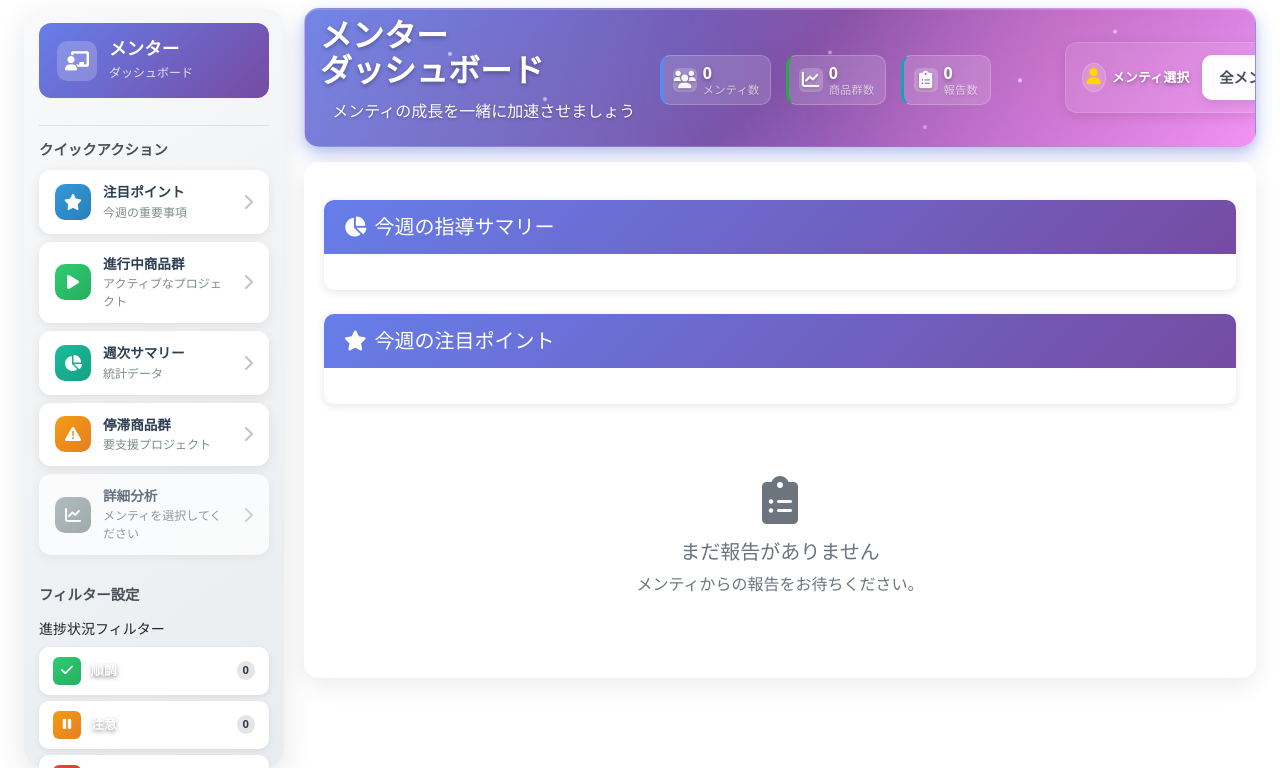
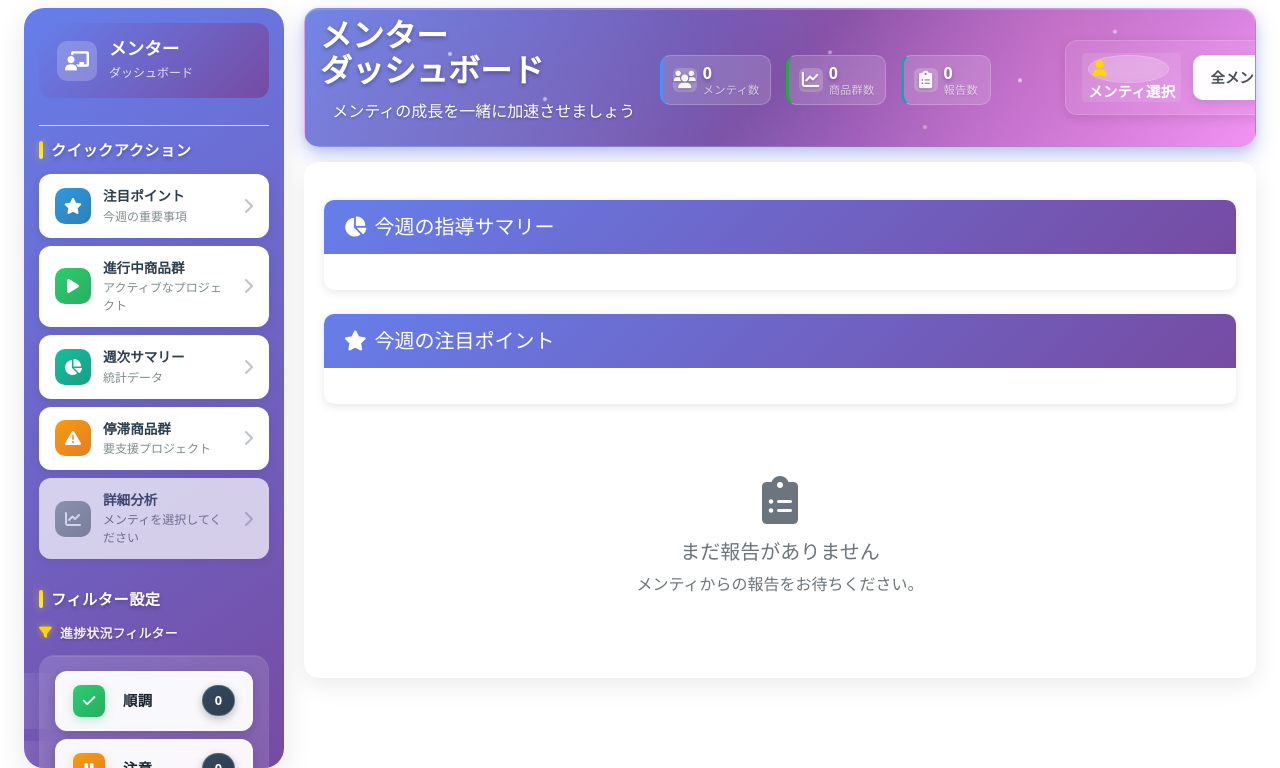
Before and after one commit to k-mizu17009/MentorTrack, a Python web app: template templates/mentor_dashboard.html in a window 1280 px wide. Shown: the part 56-824 px from the top of the page. Run offline with Jinja, Linux system fonts and the light colour scheme; the template is opened without the code that fills it, so the values that code supplies are empty.

Commit message:
feat: メンターダッシュボード大幅リニューアル
🎨 UI/UX改善:
- ヘッダー3列レイアウト&縦中央配置
- 統計カード再設計(色分けボーダー、フレックス配置)
- サイドバーフィルター視認性改善(背景色修正、テキスト強化)
- レスポンシブ強化(4ブレークポイント対応)

📄 印刷機能実装:
- A4配布資料印刷(ミーティング用)
- 印刷プレビュー(新ウィンドウ、レイアウト確認)
- 白黒印刷対応(進捗状況文字表示)
- 印刷用ヘッダー(日時、メンター名自動挿入)

🔧 技術改善:
- JavaScript構文エラー修正(Jinja2分離、イベントリスナー化)
- フィルター機能安定化(デバッグ強化、手動テスト対応)
- データアクセス最適化(JSON埋め込み方式)
- エラーハンドリング強化(try-catch、詳細ログ)

```diff
--- a/templates/mentor_dashboard.html
+++ b/templates/mentor_dashboard.html
@@ -95,8 +95,10 @@
 
             <!-- 進捗状況フィルター -->
             <div class="mb-3">
-                <label class="form-label small">進捗状況フィルター</label>
-                <div class="progress-filter-buttons">
+                <label class="form-label small filter-section-label">
+                    <i class="fas fa-filter me-2"></i>進捗状況フィルター
+                </label>
+                <div class="progress-filter-buttons enhanced-filter-container">
                     <button class="filter-btn good-filter" onclick="filterByProgressStatus('good')">
                         <div class="filter-icon">
                             <i class="fas fa-check"></i>
@@ -1568,10 +1570,61 @@
 }
 
 .sidebar-title {
-    color: #495057;
-    font-weight: 600;
-    margin-bottom: 12px;
-    font-size: 0.9rem;
+    color: white;
+    font-weight: 700;
+    margin-bottom: 15px;
+    font-size: 0.95rem;
+    text-shadow: 0 2px 4px rgba(0, 0, 0, 0.3);
+    letter-spacing: 0.5px;
+    display: flex;
+    align-items: center;
+    gap: 8px;
+}
+
+.sidebar-title::before {
+    content: '';
+    width: 4px;
+    height: 18px;
+    background: linear-gradient(135deg, #ffd700, #ffed4e);
+    border-radius: 2px;
+    box-shadow: 0 0 8px rgba(255, 215, 0, 0.5);
+}
+
+.filter-section-label {
+    color: rgba(255, 255, 255, 0.9) !important;
+    font-weight: 600 !important;
+    font-size: 0.8rem !important;
+    text-shadow: 0 1px 3px rgba(0, 0, 0, 0.3);
+    margin-bottom: 12px !important;
+    display: flex;
+    align-items: center;
+    letter-spacing: 0.3px;
+}
+
+.filter-section-label i {
+    color: #ffd700;
+    text-shadow: 0 0 6px rgba(255, 215, 0, 0.6);
+}
+
+.enhanced-filter-container {
+    background: rgba(255, 255, 255, 0.05);
+    border-radius: 15px;
+    padding: 15px;
+    border: 1px solid rgba(255, 255, 255, 0.1);
+    backdrop-filter: blur(10px);
+    box-shadow: inset 0 1px 0 rgba(255, 255, 255, 0.1);
+}
+
+.enhanced-filter-container::before {
+    content: '';
+    position: absolute;
+    top: 0;
+    left: 0;
+    right: 0;
+    bottom: 0;
+    background: linear-gradient(135deg, rgba(255, 255, 255, 0.1) 0%, rgba(255, 255, 255, 0.05) 100%);
+    border-radius: 15px;
+    pointer-events: none;
 }
 
 .sidebar-content {
@@ -2023,14 +2076,14 @@
 
 /* モダンサイドバー */
 .modern-sidebar {
-    background: linear-gradient(145deg, #f8f9fa, #e9ecef);
+    background: linear-gradient(145deg, #667eea, #764ba2);
     border-radius: 20px;
     box-shadow: 0 10px 30px rgba(0, 0, 0, 0.1);
     border: none;
     max-height: calc(100vh - 40px);
     overflow-y: auto;
     scrollbar-width: thin;
-    scrollbar-color: rgba(102, 126, 234, 0.3) transparent;
+    scrollbar-color: rgba(255, 255, 255, 0.3) transparent;
 }
 
 .sidebar-logo {
@@ -2168,20 +2221,22 @@
 
 /* フィルターボタン */
 .filter-btn {
-    display: flex;
+    display: flex !important;
     align-items: center;
-    gap: 10px;
+    gap: 12px;
     width: 100%;
-    padding: 10px 14px;
-    margin-bottom: 6px;
-    border: none;
-    border-radius: 10px;
-    background: white;
-    box-shadow: 0 2px 6px rgba(0, 0, 0, 0.08);
+    padding: 12px 16px;
+    margin-bottom: 8px;
+    border: 2px solid rgba(255, 255, 255, 0.3);
+    border-radius: 12px;
+    background: rgba(255, 255, 255, 0.95) !important;
+    box-shadow: 0 4px 12px rgba(0, 0, 0, 0.15);
     transition: all 0.3s cubic-bezier(0.4, 0, 0.2, 1);
     cursor: pointer;
     position: relative;
-    overflow: hidden;
+    overflow: visible;
+    backdrop-filter: blur(10px);
+    z-index: 1;
 }
 
 .filter-btn::before {
@@ -2193,6 +2248,8 @@
     height: 100%;
     background: linear-gradient(90deg, transparent, rgba(255, 255, 255, 0.3), transparent);
     transition: left 0.4s;
+    z-index: 0;
+    pointer-events: none;
 }
 
 .filter-btn:hover::before {
@@ -2200,54 +2257,163 @@
 }
 
 .filter-icon {
-    width: 28px;
-    height: 28px;
-    border-radius: 6px;
+    width: 32px;
+    height: 32px;
+    border-radius: 8px;
     display: flex;
     align-items: center;
     justify-content: center;
-    font-size: 0.85rem;
+    font-size: 0.9rem;
     color: white;
     flex-shrink: 0;
+    box-shadow: 0 2px 8px rgba(0, 0, 0, 0.2);
+    position: relative;
+    z-index: 3;
 }
 
 .filter-content {
     flex: 1;
-    display: flex;
+    display: flex !important;
     justify-content: space-between;
     align-items: center;
+    visibility: visible !important;
+    opacity: 1 !important;
+    position: relative;
+    z-index: 3;
 }
 
 .filter-label {
-    font-weight: 600;
-    color: #2c3e50;
+    font-weight: 800 !important;
+    color: #1a252f !important;
+    font-size: 0.9rem !important;
+    text-shadow: none !important;
+    letter-spacing: 0.3px;
+    display: block !important;
+    visibility: visible !important;
+    opacity: 1 !important;
+    line-height: 1.2 !important;
+    background: rgba(255, 255, 255, 0.1);
+    padding: 2px 6px;
+    border-radius: 4px;
+    min-height: 20px;
+}
+
+.filter-count {
+    background: linear-gradient(135deg, #34495e, #2c3e50);
+    color: white;
+    padding: 5px 12px;
+    border-radius: 18px;
     font-size: 0.8rem;
-}
-
-.filter-count {
-    background: rgba(0, 0, 0, 0.1);
-    border-radius: 10px;
-    padding: 1px 6px;
-    font-size: 0.7rem;
-    font-weight: 600;
-    color: #2c3e50;
+    font-weight: 800;
+    min-width: 28px;
+    text-align: center;
+    box-shadow: 0 3px 8px rgba(0, 0, 0, 0.25);
+    border: 1px solid rgba(255, 255, 255, 0.2);
 }
 
 .filter-btn:hover {
-    transform: translateY(-2px);
-    box-shadow: 0 4px 15px rgba(0, 0, 0, 0.15);
+    transform: translateY(-3px);
+    box-shadow: 0 8px 25px rgba(0, 0, 0, 0.25);
+    border-color: rgba(255, 255, 255, 0.6);
+    background: rgba(255, 255, 255, 1);
+}
+
+.filter-btn:hover .filter-label {
+    color: #0d1117 !important;
+    font-weight: 900 !important;
+    text-shadow: none !important;
+    background: rgba(255, 255, 255, 0.2);
+}
+
+.filter-btn:hover .filter-count {
+    background: linear-gradient(135deg, #2c3e50, #1a252f);
+    transform: scale(1.05);
+    color: #ffffff;
 }
 
 .filter-btn.active {
-    transform: translateY(-2px) scale(1.02);
-    box-shadow: 0 6px 20px rgba(0, 0, 0, 0.2);
-}
-
-.good-filter .filter-icon { background: linear-gradient(135deg, #2ecc71, #27ae60); }
-.warning-filter .filter-icon { background: linear-gradient(135deg, #f39c12, #e67e22); }
-.danger-filter .filter-icon { background: linear-gradient(135deg, #e74c3c, #c0392b); }
-.completed-filter .filter-icon { background: linear-gradient(135deg, #95a5a6, #7f8c8d); }
-.all-filter .filter-icon { background: linear-gradient(135deg, #3498db, #2980b9); }
+    transform: translateY(-3px) scale(1.03);
+    box-shadow: 0 10px 30px rgba(0, 0, 0, 0.3);
+    border-color: rgba(255, 255, 255, 0.8);
+    background: rgba(255, 255, 255, 1);
+}
+
+.filter-btn.active .filter-label {
+    color: #0d1117 !important;
+    font-weight: 900 !important;
+    text-shadow: none !important;
+    font-size: 0.95rem !important;
+    background: rgba(255, 255, 255, 0.3);
+}
+
+.filter-btn.active .filter-count {
+    background: linear-gradient(135deg, #e74c3c, #c0392b);
+    transform: scale(1.1);
+    animation: pulse-count 2s ease-in-out infinite;
+    color: #ffffff;
+    font-weight: 800;
+}
+
+@keyframes pulse-count {
+    0%, 100% {
+        box-shadow: 0 2px 6px rgba(0, 0, 0, 0.2);
+    }
+    50% {
+        box-shadow: 0 4px 12px rgba(231, 76, 60, 0.4);
+    }
+}
+
+/* フィルターボタンの個別色設定 */
+.good-filter .filter-icon {
+    background: linear-gradient(135deg, #2ecc71, #27ae60);
+    box-shadow: 0 3px 10px rgba(46, 204, 113, 0.3);
+}
+
+.warning-filter .filter-icon {
+    background: linear-gradient(135deg, #f39c12, #e67e22);
+    box-shadow: 0 3px 10px rgba(243, 156, 18, 0.3);
+}
+
+.danger-filter .filter-icon {
+    background: linear-gradient(135deg, #e74c3c, #c0392b);
+    box-shadow: 0 3px 10px rgba(231, 76, 60, 0.3);
+}
+
+.completed-filter .filter-icon {
+    background: linear-gradient(135deg, #95a5a6, #7f8c8d);
+    box-shadow: 0 3px 10px rgba(149, 165, 166, 0.3);
+}
+
+.all-filter .filter-icon {
+    background: linear-gradient(135deg, #3498db, #2980b9);
+    box-shadow: 0 3px 10px rgba(52, 152, 219, 0.3);
+}
+
+/* ホバー時の個別色強化 */
+.good-filter:hover .filter-icon {
+    background: linear-gradient(135deg, #27ae60, #219a52);
+    box-shadow: 0 4px 15px rgba(46, 204, 113, 0.5);
+}
+
+.warning-filter:hover .filter-icon {
+    background: linear-gradient(135deg, #e67e22, #d35400);
+    box-shadow: 0 4px 15px rgba(243, 156, 18, 0.5);
+}
+
+.danger-filter:hover .filter-icon {
+    background: linear-gradient(135deg, #c0392b, #a93226);
+    box-shadow: 0 4px 15px rgba(231, 76, 60, 0.5);
+}
+
+.completed-filter:hover .filter-icon {
+    background: linear-gradient(135deg, #7f8c8d, #6c7b7d);
+    box-shadow: 0 4px 15px rgba(149, 165, 166, 0.5);
+}
+
+.all-filter:hover .filter-icon {
+    background: linear-gradient(135deg, #2980b9, #21618c);
+    box-shadow: 0 4px 15px rgba(52, 152, 219, 0.5);
+}
 
 /* フィルター状態アラートのスタイル */
 #progress-filter-status {
```
